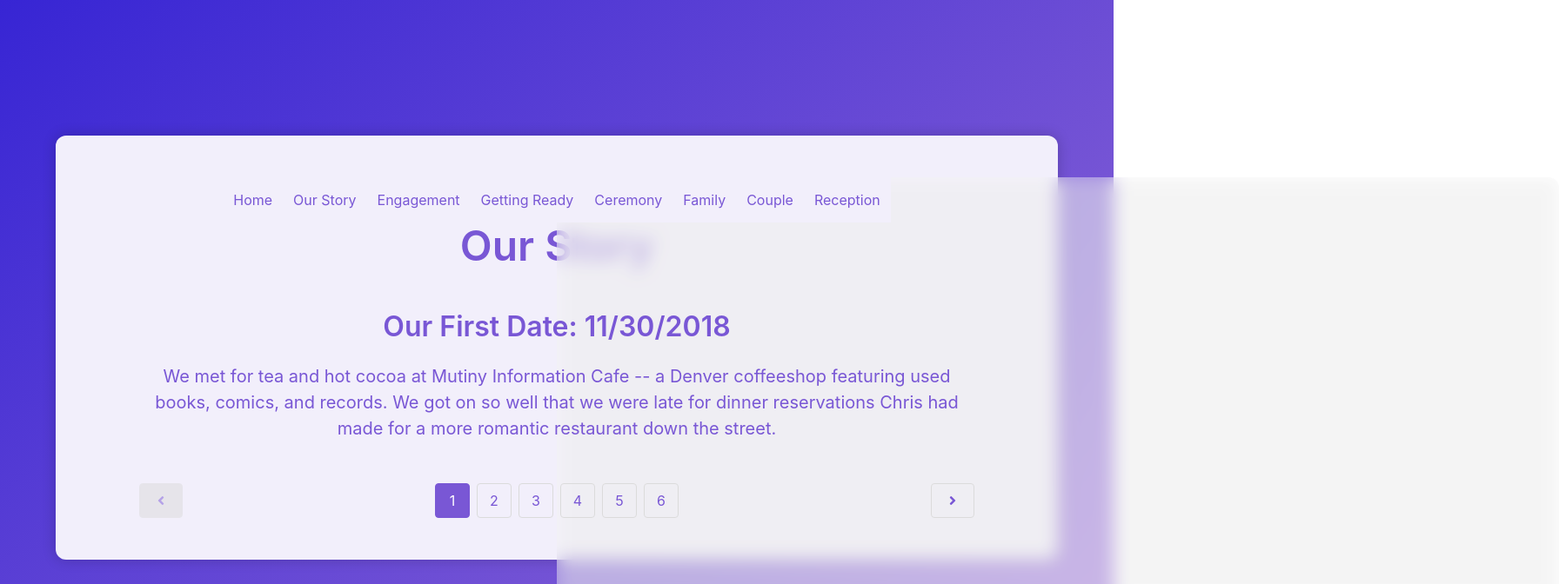
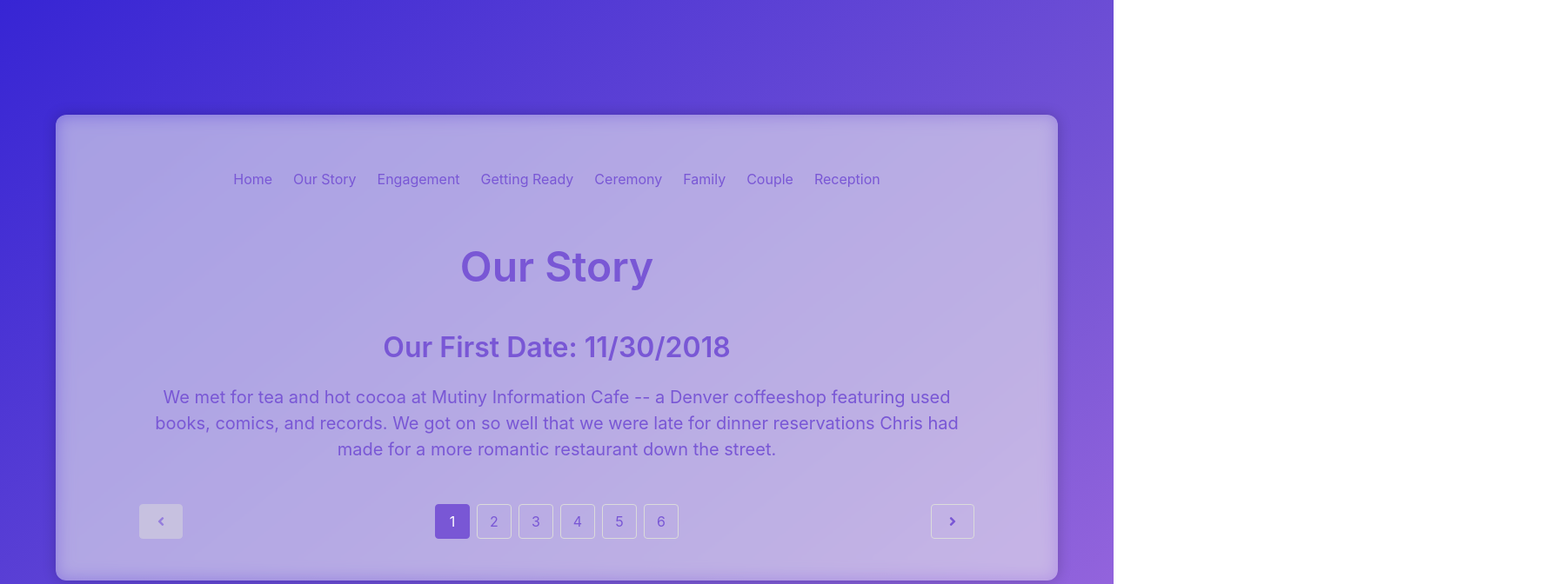
Before and after one commit to CCBaxter84/wedding-site, a Vue app: page /our-story in a window 1280 px wide. Shown: the top 672 px of the page at 87% size, 1792 px wide, since content can reach past the window. Built offline with nearby package versions, Linux system fonts and the light colour scheme.

Commit message:
Finished frosted glass and started OurStory spec

```diff
--- a/src/App.vue
+++ b/src/App.vue
@@ -4,7 +4,7 @@
   >
     <section class="hero-body ">
       <section class="container">
-        <section class="section is-small has-background-primary-light">
+        <section class="section is-small ">
           <Header />
           <router-view />
         </section>
@@ -28,6 +28,7 @@
   .section {
     border-radius: 0.75rem;
     box-shadow: 0 0 1rem 0 rgba(0, 0, 0, 0.2);
+    overflow: hidden;
     position: relative;
   }
   .section:before {
@@ -35,8 +36,10 @@
     backdrop-filter: blur(10px) saturate(100%) contrast(45%) brightness(130%);
     border-radius: 0.75rem;
     content: '';
-    height: 100%;
+    height: 500%;
+    margin-left: -50rem;
+    margin-top: -50rem;
     position: absolute;
-    width: 100%;
+    width: 200%;
   }
 </style>
--- a/src/components/Header.vue
+++ b/src/components/Header.vue
@@ -1,5 +1,5 @@
 <template>
-  <header class="has-background-primary-light">
+  <header>
       <b-navbar centered>
           <template #start>
             <b-navbar-item id="home" tag="router-link" :to="{ path: '/'}">Home</b-navbar-item>
@@ -22,12 +22,20 @@
 </script>
 
 <style>
-    .navbar-item {
-            background-color: #f2effb !important;
-        }
+    .navbar-start {
+        border-radius: .75rem !important;
+    }
+
+    .navbar-item:focus {
+        background-color: rgba(255, 255, 255, 0.3) !important;
+        border-radius: .75rem !important;
+    }
+
     .navbar-item:hover {
         background-color: rgba(0, 0, 0, 0.05) !important;
+        border-radius: .75rem !important;
     }
+
     @media screen and (max-width: 768px) {
         .navbar-menu {
             background-image: none !important;
@@ -36,8 +44,10 @@
 
     @media screen and (max-width: 1023px) {
         .navbar-menu {
-            background-color: #f2effb !important;
+            background-color: rgba(255, 255, 255, 0.3) !important;
+            border-radius: .75rem !important;
         }
+
         .navbar-item:hover {
             background-color: rgba(0, 0, 0, 0.05) !important;
         }
--- a/src/views/OurStory.vue
+++ b/src/views/OurStory.vue
@@ -1,7 +1,7 @@
 <template>
   <main class="mx-6">
-    <h1 class="title has-text-primary is-1">Our Story</h1>
     <article class="container my-6">
+      <h1 class="title has-text-primary is-1 mb-6">Our Story</h1>
       <h3 class="title has-text-primary is-3">{{ item.title }}</h3>
       <p class="is-size-5">{{ item.text }}</p>
     </article>
```
Also changed, not shown: 2 other files (tests, documents, lock files or other folders).
